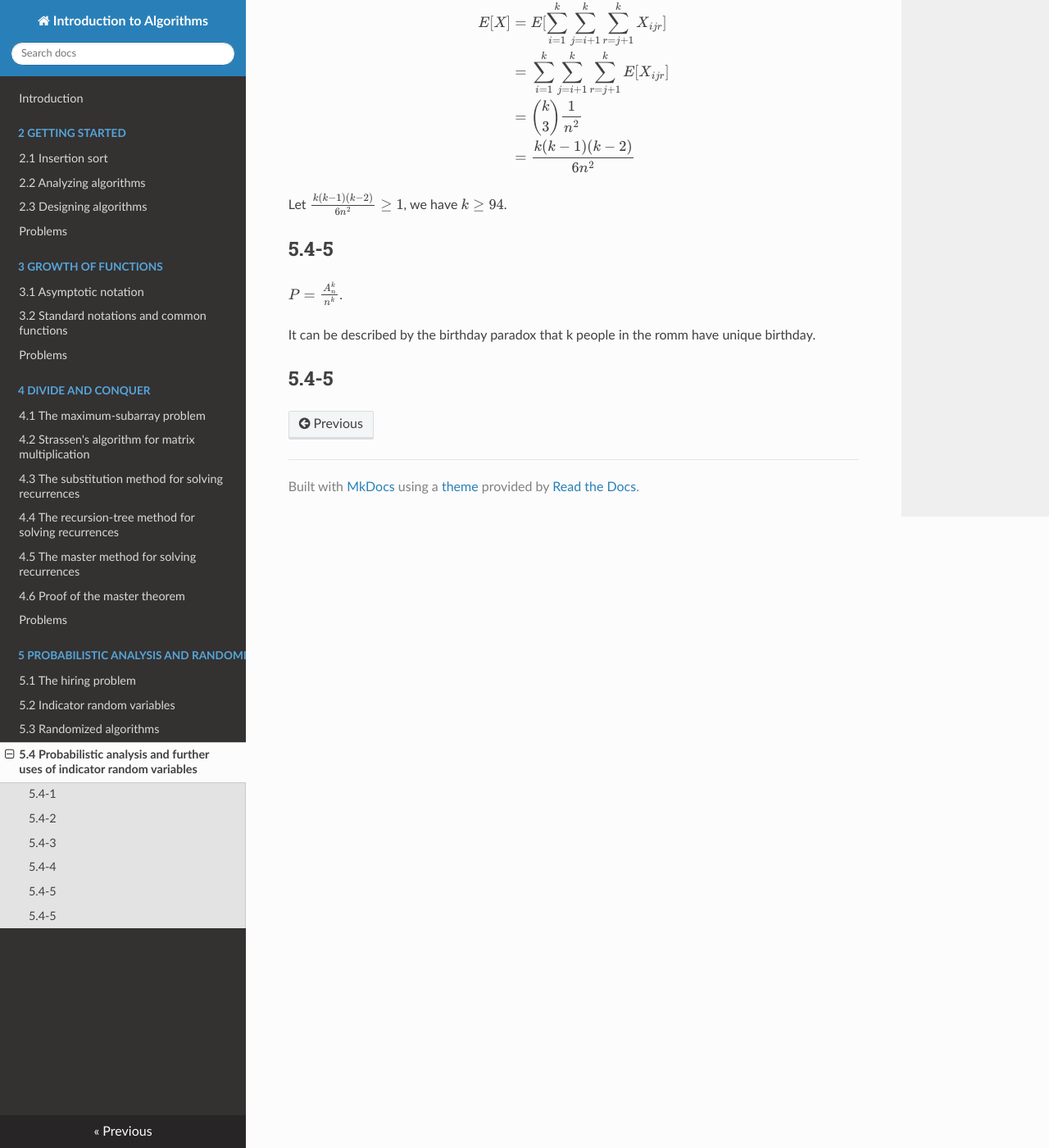
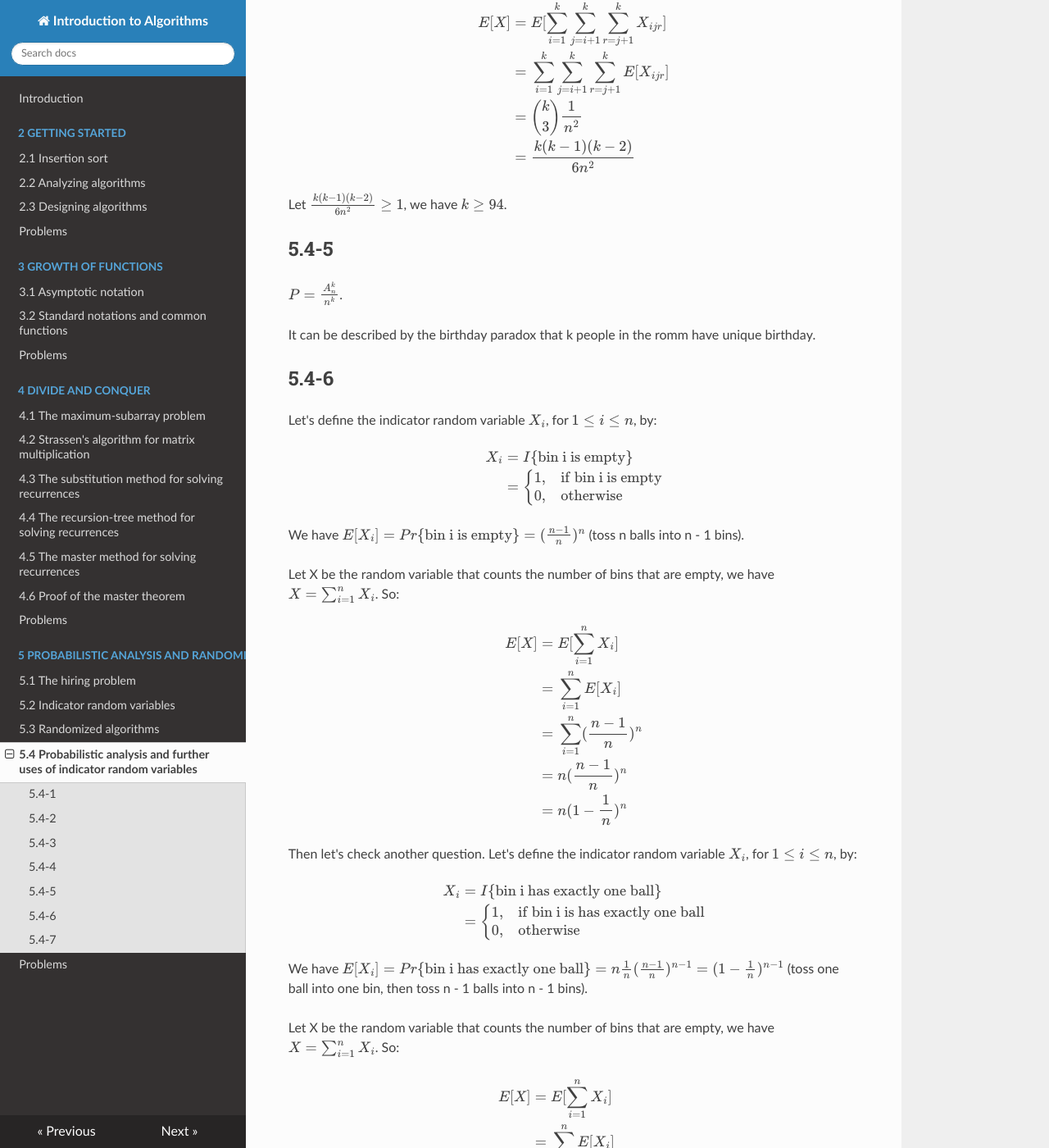
Before and after one commit to Frederick-S/Introduction-to-Algorithms-Notes, an MkDocs documentation site: the page built from docs/5-Probabilistic-Analysis-and-Randomized-Algorithms/5.4-Probabilistic-analysis-and-further-uses-of-indicator-random-variables.md, in a window 1280 px wide and 1400 px high, scrolled down 1397 px. Shown: the whole window at 82% size. Built offline with MkDocs 1.6.1, drawn with Linux system fonts in a browser that asks for light colours; nearby versions of some CDN libraries; formulas are drawn with MathJax 3; old or Windows-style settings are respelled for this version of MkDocs; some of the changed text lies outside the part shown.

Commit message:
Add 5.4-6

```diff
--- a/docs/5-Probabilistic-Analysis-and-Randomized-Algorithms/5.4-Probabilistic-analysis-and-further-uses-of-indicator-random-variables.md
+++ b/docs/5-Probabilistic-Analysis-and-Randomized-Algorithms/5.4-Probabilistic-analysis-and-further-uses-of-indicator-random-variables.md
@@ -57,4 +57,56 @@ $P = \frac{A_n^k}{n^k}$.
 
 It can be described by the birthday paradox that k people in the romm have unique birthday.
 
-## 5.4-5
+## 5.4-6
+Let's define the indicator random variable $X_i$, for $1 \leq i \leq n$, by:
+
+$$
+\begin{eqnarray}
+X_i &=& I\lbrace\text{bin i is empty}\rbrace \\\
+&=& \begin{cases}
+      1, & \text{if bin i is empty} \\\
+      0, & \text{otherwise}
+    \end{cases}
+\end{eqnarray}
+$$
+
+We have $E[X_i] = Pr\lbrace \text{bin i is empty} \rbrace = (\frac{n - 1}{n})^n$ (toss n balls into n - 1 bins).
+
+Let X be the random variable that counts the number of bins that are empty, we have $X = \sum_{i = 1}^{n}X_i$. So:
+
+$$
+\begin{eqnarray}
+E[X] &=& E[\sum_{i = 1}^{n}X_i] \\\
+&=& \sum_{i = 1}^{n}E[X_i] \\\
+&=& \sum_{i = 1}^{n}(\frac{n - 1}{n})^n \\\
+&=& n(\frac{n - 1}{n})^n \\\
+&=& n(1 - \frac{1}{n})^n \\\
+\end{eqnarray}
+$$
+
+Then let's check another question. Let's define the indicator random variable $X_i$, for $1 \leq i \leq n$, by:
+
+$$
+\begin{eqnarray}
+X_i &=& I\lbrace\text{bin i has exactly one ball}\rbrace \\\
+&=& \begin{cases}
+      1, & \text{if bin i is has exactly one ball} \\\
+      0, & \text{otherwise}
+    \end{cases}
+\end{eqnarray}
+$$
+
+We have $E[X_i] = Pr\lbrace \text{bin i has exactly one ball} \rbrace = n\frac{1}{n}(\frac{n - 1}{n})^{n - 1} = (1 - \frac{1}{n})^{n - 1}$ (toss one ball into one bin, then toss n - 1 balls into n - 1 bins).
+
+Let X be the random variable that counts the number of bins that are empty, we have $X = \sum_{i = 1}^{n}X_i$. So:
+
+$$
+\begin{eqnarray}
+E[X] &=& E[\sum_{i = 1}^{n}X_i] \\\
+&=& \sum_{i = 1}^{n}E[X_i] \\\
+&=& \sum_{i = 1}^{n}(1 - \frac{1}{n})^{n - 1} \\\
+&=& n(1 - \frac{1}{n})^{n - 1}
+\end{eqnarray}
+$$
+
+## 5.4-7
--- a/mkdocs.yml
+++ b/mkdocs.yml
@@ -25,3 +25,4 @@ pages:
     - '5.2 Indicator random variables': '5-Probabilistic-Analysis-and-Randomized-Algorithms/5.2-Indicator-random-variables.md'
     - '5.3 Randomized algorithms': '5-Probabilistic-Analysis-and-Randomized-Algorithms/5.3-Randomized-algorithms.md'
     - '5.4 Probabilistic analysis and further uses of indicator random variables': '5-Probabilistic-Analysis-and-Randomized-Algorithms/5.4-Probabilistic-analysis-and-further-uses-of-indicator-random-variables.md'
+    - 'Problems': '5-Probabilistic-Analysis-and-Randomized-Algorithms/Problems.md'
```
Also changed, not shown: docs/5-Probabilistic-Analysis-and-Randomized-Algorithms/Problems.md (added, +3 -0 lines).
